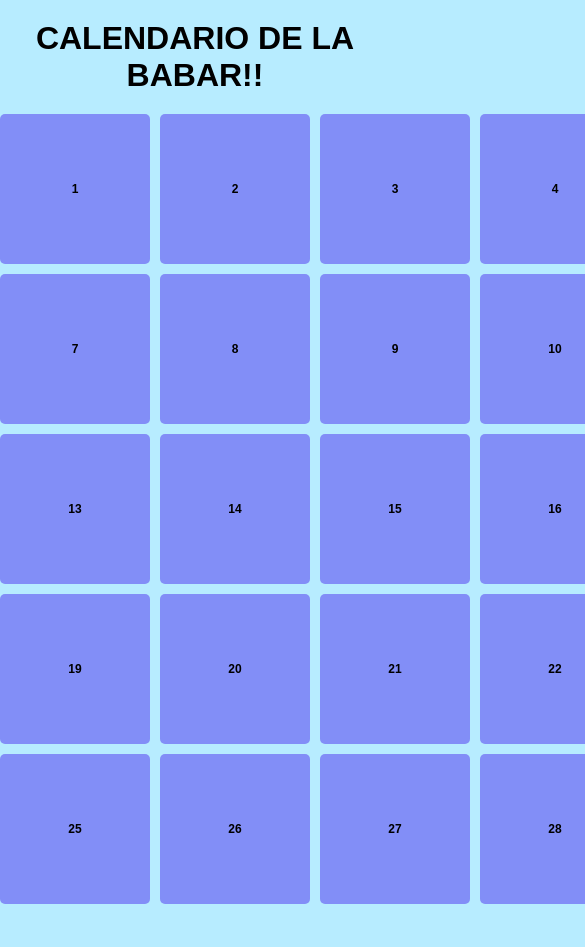
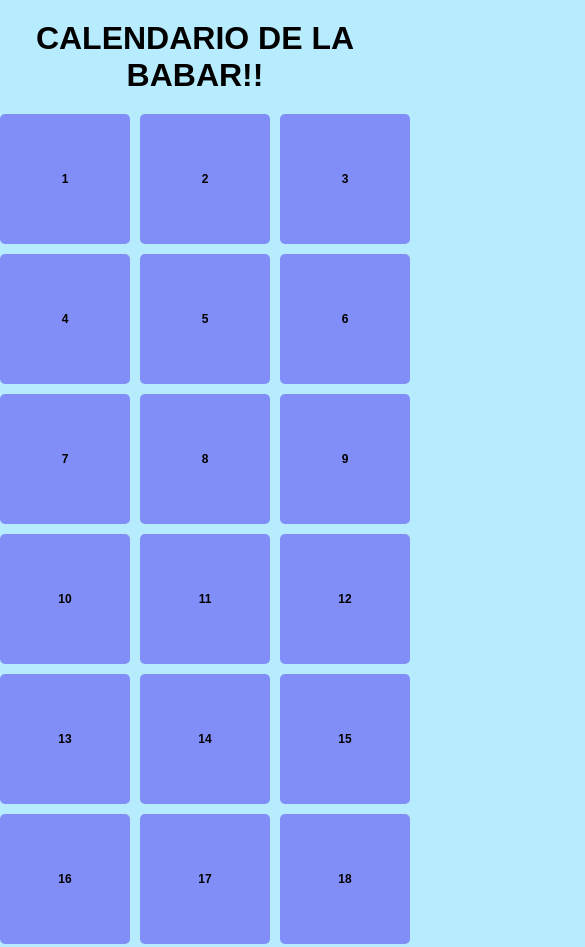
Before and after one commit to Apoolgff/calendariobar, a plain HTML site: page index.html in a window 390 px wide. Shown: the top 947 px of the page, 585 px wide, since content can reach past the window. Before the commit the page ends 914 px from the top, so only its background shows below. Drawn offline with Linux system fonts and the light colour scheme.

Commit message:
segundo commit

```diff
--- a/styles.css
+++ b/styles.css
@@ -44,3 +44,16 @@ h1{
 .grid-item:hover {
     background-color: #45a049;
 }
+
+/* Media Query para vista de teléfono móvil */
+@media (max-width: 768px) {
+    .grid-container {
+        grid-template-columns: repeat(3, 1fr);
+        max-width: 450px;
+    }
+
+    .grid-item {
+        height: 130px; /* Ajusta la altura para móviles si es necesario */
+        width: 130px; /* Ajusta el ancho para móviles si es necesario */
+    }
+}
```
